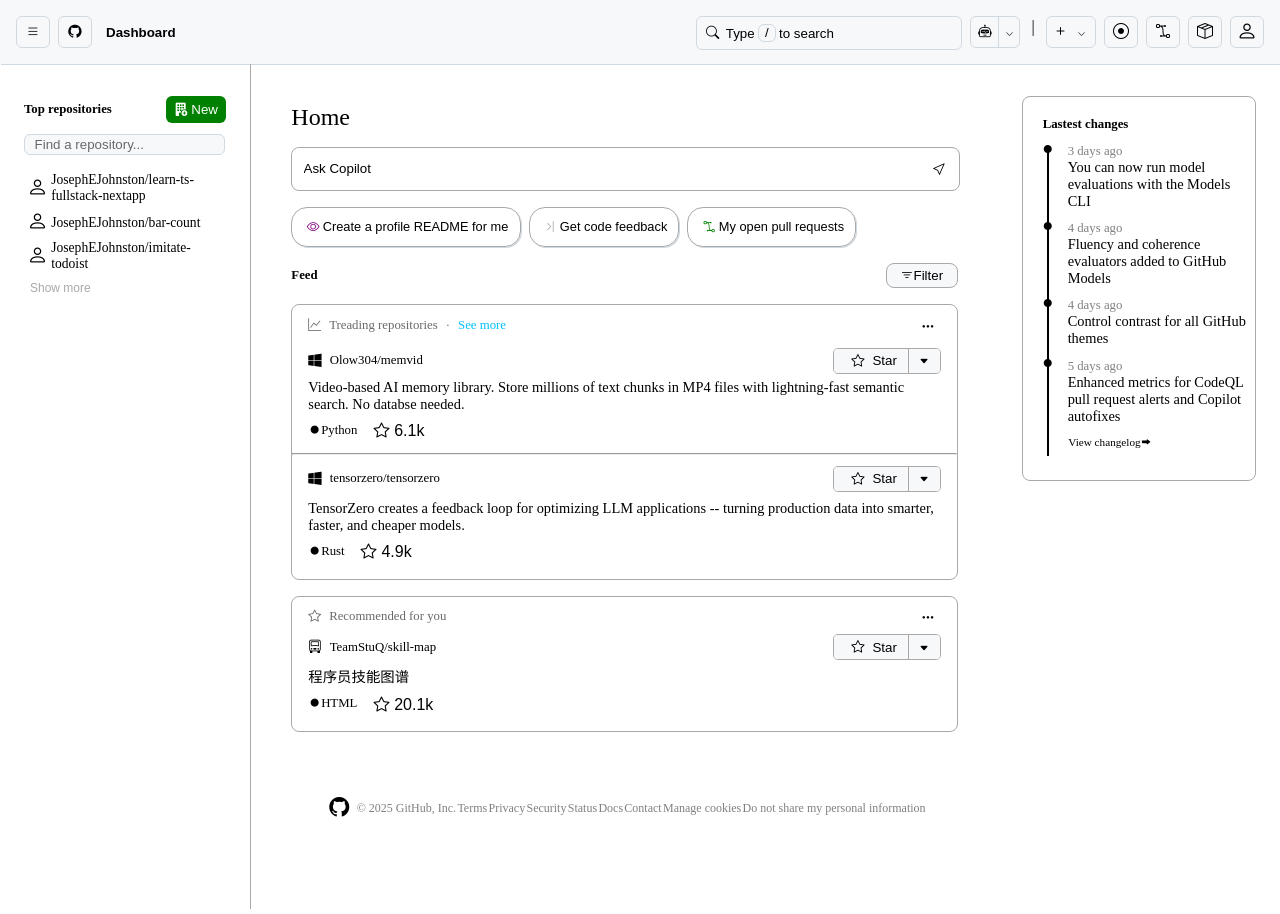
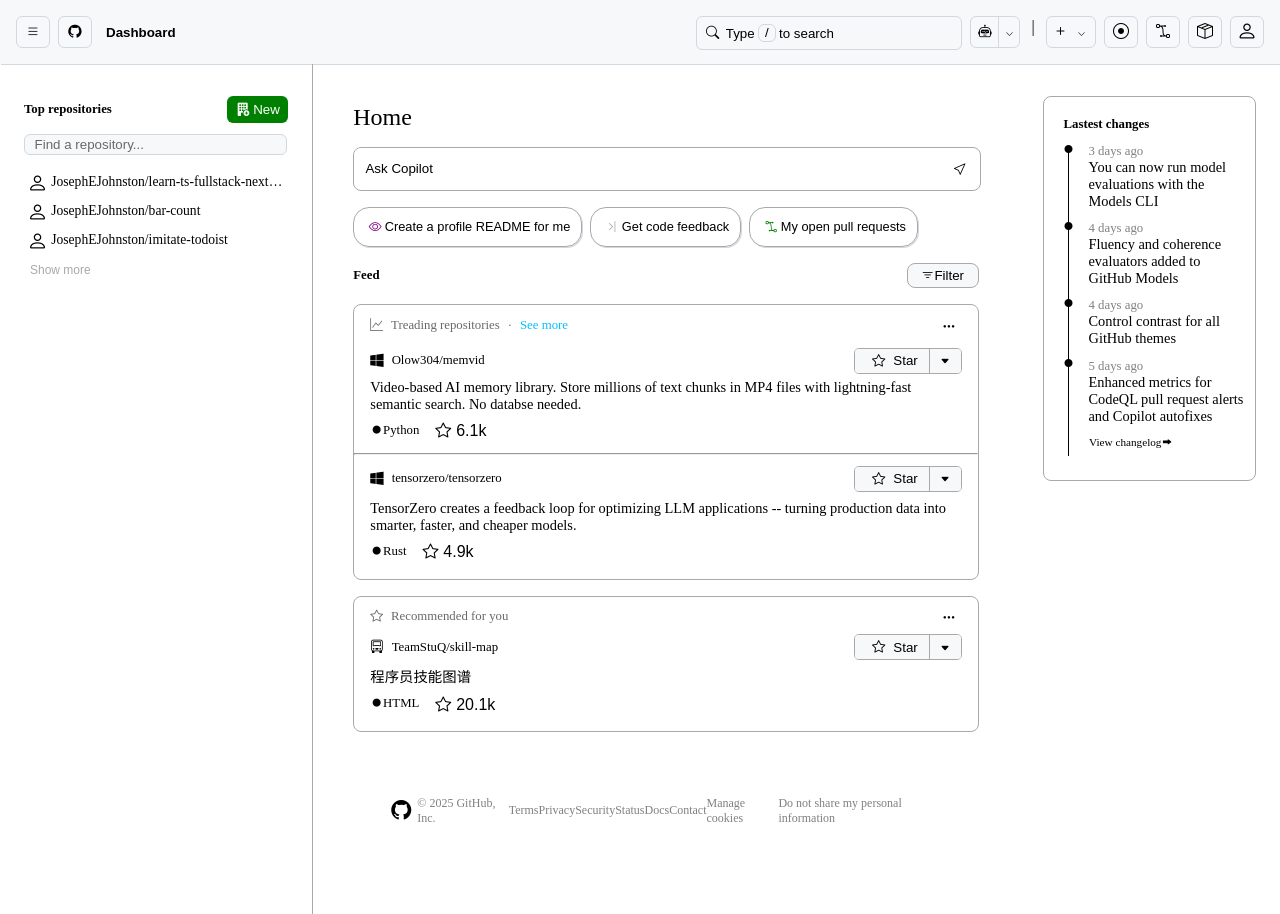
Before and after one commit to JosephEJohnston/github-imitated-front, a Next.js app: page / in a window 1280 px wide. Built offline with nearby package versions, Linux system fonts and the light colour scheme.

Commit message:
feat: user-repository，动画样式不随宽度变化

```diff
--- a/src/components/home/left-sidebar.css
+++ b/src/components/home/left-sidebar.css
@@ -10,10 +10,6 @@
     width: 100%;
     align-items: center;
     height: var(--left-common-height);
-}
-
-.left-sidebar-li {
-    display: flex;
 }
 
 .left-sidebar-title-name {
@@ -61,18 +57,30 @@
     margin: 0.4rem auto;
 }
 
+.left-li-btn-div {
+    width: 1.7rem;
+}
+
 .left-user-icon-button {
-    width: 1.7rem;
+    width: 100%;
     height: var(--left-common-height);
     background-color: transparent;
     border: none;
     padding: 0;
 }
 
+.left-li-span-div {
+    width: calc(100% - 2rem);
+}
+
 .left-user-project-name {
+    width: 100%;
     height: var(--left-common-height);
     font-size: 0.85rem;
     display: inline-block;
+    overflow: hidden;
+    white-space: nowrap;
+    text-overflow: ellipsis;
 }
 
 .left-show-more {
--- a/src/components/home/user-repository.tsx
+++ b/src/components/home/user-repository.tsx
@@ -5,32 +5,32 @@ const UserRepository = () => {
         <>
             <ul className="left-sidebar-ul">
                 <li className="left-sidebar-li">
-                    <div>
+                    <div className="left-li-btn-div">
                         <button className="left-user-icon-button">
                             <i className="bi bi-person bi-icon-big"></i>
                         </button>
                     </div>
-                    <div>
+                    <div className="left-li-span-div">
                         <span className="left-user-project-name">JosephEJohnston/learn-ts-fullstack-nextapp</span>
                     </div>
                 </li>
                 <li className="left-sidebar-li">
-                    <div>
+                    <div className="left-li-btn-div">
                         <button className="left-user-icon-button">
                             <i className="bi bi-person bi-icon-big"></i>
                         </button>
                     </div>
-                    <div>
+                    <div className="left-li-span-div">
                         <span className="left-user-project-name">JosephEJohnston/bar-count</span>
                     </div>
                 </li>
                 <li className="left-sidebar-li">
-                    <div>
+                    <div className="left-li-btn-div">
                         <button className="left-user-icon-button">
                             <i className="bi bi-person bi-icon-big"></i>
                         </button>
                     </div>
-                    <div>
+                    <div className="left-li-span-div">
                         <span className="left-user-project-name">JosephEJohnston/imitate-todoist</span>
                     </div>
                 </li>
```
